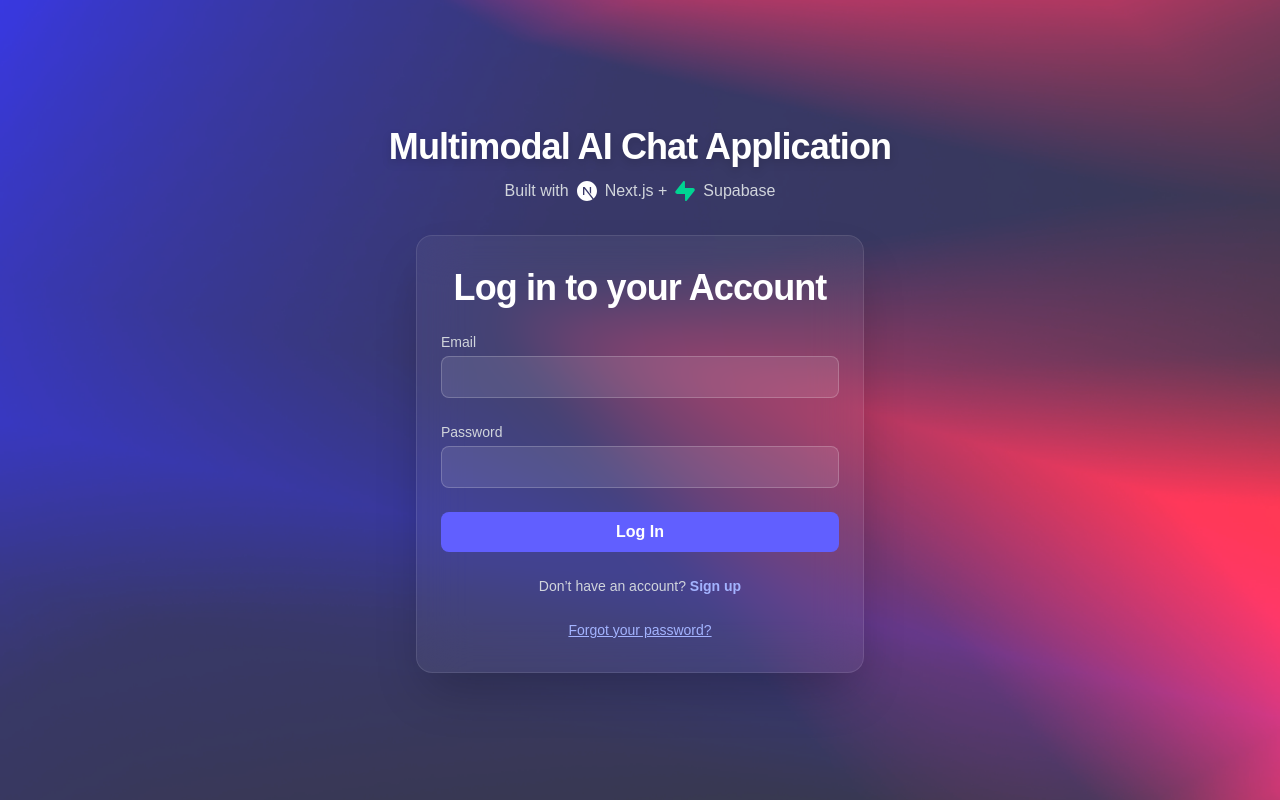
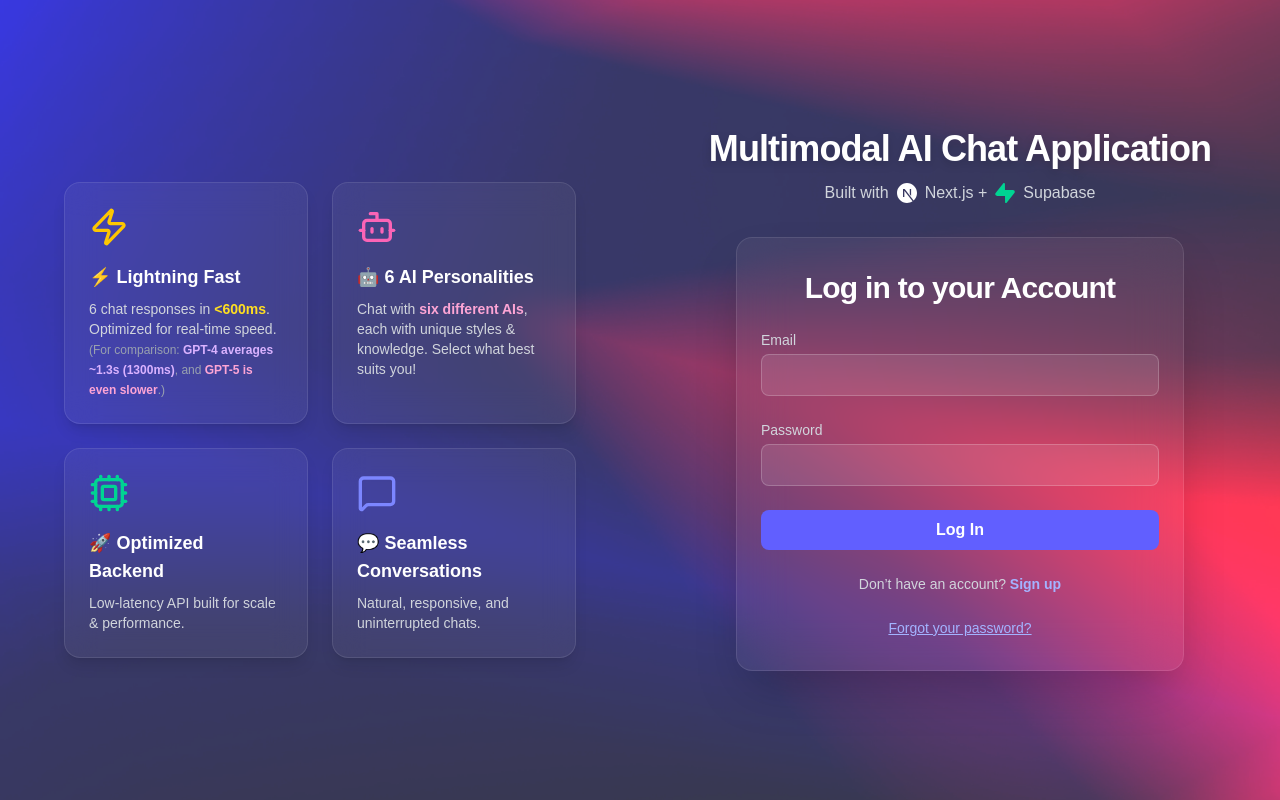
Before and after one commit to iiioooiso/Fiesta-Multi-Ai-Chat, a Next.js app: page /login in a window 1280 px wide. Built offline with nearby package versions, Linux system fonts and the light colour scheme.

Commit message:
UI enahncement

```diff
--- a/src/app/compare-ai/route.ts
+++ b/src/app/compare-ai/route.ts
@@ -1,7 +1,6 @@
 import { NextRequest, NextResponse } from "next/server";
-import fetch from "node-fetch"; // Needed if running in Node.js
+import fetch from "node-fetch";
 
-// Your frontend's "fake models"
 const aiModels = [
     "chatgpt",
     "claude-sonnet-35",
@@ -17,7 +16,6 @@ export async function POST(req: NextRequest) {
         if (!prompt) {
             return NextResponse.json({ error: "Missing prompt" }, { status: 400 });
         }
-
         const requests = aiModels.map(async (modelId) => {
             const start = Date.now();
             try {
@@ -33,7 +31,8 @@ export async function POST(req: NextRequest) {
                         messages: [
                             {
                                 role: "user",
-                                content: prompt + " Give Unique Replpy not usual ones ",
+                                content: prompt + " Answer this in one unique way. Don't list multiple variations. Keep it concise and single-response."
+                                ,
                             },
                         ],
                         temperature: 0.7 + Math.random() * 0.5,
@@ -64,7 +63,6 @@ export async function POST(req: NextRequest) {
 
         const results = await Promise.all(requests);
 
-        // Transform results into frontend-friendly structure
         const responses: Record<string, { response: string; responseTime: number; error: boolean }> = {};
         results.forEach((r) => {
             responses[r.modelId] = {
--- a/src/app/login/page.tsx
+++ b/src/app/login/page.tsx
@@ -5,11 +5,12 @@ import { login } from './actions'
 import { useRouter } from "next/navigation"
 import Link from "next/link"
 import { SiNextdotjs, SiSupabase } from "react-icons/si"
+import { Zap, Cpu, MessageSquare, Bot } from "lucide-react"
 
 export default function LoginPage() {
     const [loading, setLoading] = useState(true)
     const [isPending, startTransition] = useTransition()
-    const [errorMsg, setErrorMsg] = useState<string | null>(null)            // <-- added
+    const [errorMsg, setErrorMsg] = useState<string | null>(null)
     const router = useRouter()
 
     useEffect(() => {
@@ -26,7 +27,7 @@ export default function LoginPage() {
             if (res?.success) {
                 router.push("/")
             } else if (res?.error) {
-                setErrorMsg(res.error)                                           // <-- show error
+                setErrorMsg(res.error)
             }
         })
     }
@@ -41,8 +42,13 @@ export default function LoginPage() {
     }
 
     return (
-        <main className="min-h-screen w-full flex flex-col items-center justify-center px-4 bg-cover bg-center bg-no-repeat"
+        <main className="min-h-screen w-full flex flex-col md:flex-row bg-cover bg-center bg-no-repeat"
             style={{ backgroundImage: "url('/bg.png')" }}>
+
+            {/* LOGIN FIRST ON MOBILE, SECOND ON DESKTOP */}
+            <section className="order-1 md:order-2 flex-1 flex flex-col items-center justify-center px-6 py-12">
+
+                {/* HEADER ABOVE LOGIN */}
                 <div className="text-center mb-8">
                     <h1 className="text-3xl md:text-4xl font-extrabold text-white tracking-tight drop-shadow-lg">
                         Multimodal AI Chat Application
@@ -56,15 +62,15 @@ export default function LoginPage() {
                     </p>
                 </div>
 
+                {/* LOGIN FORM */}
                 <form
                     onSubmit={handleSubmit}
                     className="w-full max-w-md bg-white/5 backdrop-blur-xl border border-white/10 shadow-2xl rounded-2xl px-6 py-8 space-y-6"
                 >
-                <h1 className="text-3xl md:text-4xl font-bold text-white text-center tracking-tight">
+                    <h2 className="text-2xl md:text-3xl font-bold text-white text-center tracking-tight">
                         Log in to your Account
-                </h1>
+                    </h2>
 
-                {/* show error message here */}
                     {errorMsg && (
                         <p className="text-center text-red-300">{errorMsg}</p>
                     )}
@@ -102,6 +108,52 @@ export default function LoginPage() {
                         </Link>
                     </p>
                 </form>
+            </section>
+
+            {/* FEATURES SECOND ON MOBILE, FIRST ON DESKTOP */}
+            <section className="order-2 md:order-1 flex-1 flex flex-col justify-center items-center px-6 py-12 text-center md:text-left">
+                <div className="max-w-lg">
+                    {/* GRID FEATURES */}
+                    <div className="mt-10 grid gap-6 sm:grid-cols-2">
+                        <div className="bg-white/5 border border-white/10 backdrop-blur-lg rounded-2xl p-6 text-center md:text-left shadow-lg hover:scale-105 transition">
+                            <Zap className="mx-auto md:mx-0 text-yellow-400 w-10 h-10" />
+                            <h3 className="mt-4 text-lg font-semibold text-white">⚡ Lightning Fast</h3>
+                            <p className="mt-2 text-gray-300 text-sm">
+                                6 chat responses in <span className="text-yellow-300 font-bold">&lt;600ms</span>.<br />
+                                Optimized for real-time speed.<br />
+                                <span className="text-gray-400 text-xs">
+                                    (For comparison: <span className="text-purple-300 font-semibold">GPT-4 averages ~1.3s (1300ms)</span>, and <span className="text-pink-300 font-semibold">GPT-5 is even slower</span>.)
+                                </span>
+                            </p>
+                        </div>
+
+                        <div className="bg-white/5 border border-white/10 backdrop-blur-lg rounded-2xl p-6 text-center md:text-left shadow-lg hover:scale-105 transition">
+                            <Bot className="mx-auto md:mx-0 text-pink-400 w-10 h-10" />
+                            <h3 className="mt-4 text-lg font-semibold text-white">🤖 6 AI Personalities</h3>
+                            <p className="mt-2 text-gray-300 text-sm">
+                                Chat with <span className="text-pink-300 font-bold">six different AIs</span>,
+                                each with unique styles & knowledge. Select what best suits you!
+                            </p>
+                        </div>
+
+                        <div className="bg-white/5 border border-white/10 backdrop-blur-lg rounded-2xl p-6 text-center md:text-left shadow-lg hover:scale-105 transition">
+                            <Cpu className="mx-auto md:mx-0 text-emerald-400 w-10 h-10" />
+                            <h3 className="mt-4 text-lg font-semibold text-white">🚀 Optimized Backend</h3>
+                            <p className="mt-2 text-gray-300 text-sm">
+                                Low-latency API built for scale & performance.
+                            </p>
+                        </div>
+
+                        <div className="bg-white/5 border border-white/10 backdrop-blur-lg rounded-2xl p-6 text-center md:text-left shadow-lg hover:scale-105 transition">
+                            <MessageSquare className="mx-auto md:mx-0 text-indigo-400 w-10 h-10" />
+                            <h3 className="mt-4 text-lg font-semibold text-white">💬 Seamless Conversations</h3>
+                            <p className="mt-2 text-gray-300 text-sm">
+                                Natural, responsive, and uninterrupted chats.
+                            </p>
+                        </div>
+                    </div>
+                </div>
+            </section>
         </main>
     )
 }
```
Lines whose indentation alone changed are shown as unchanged.
